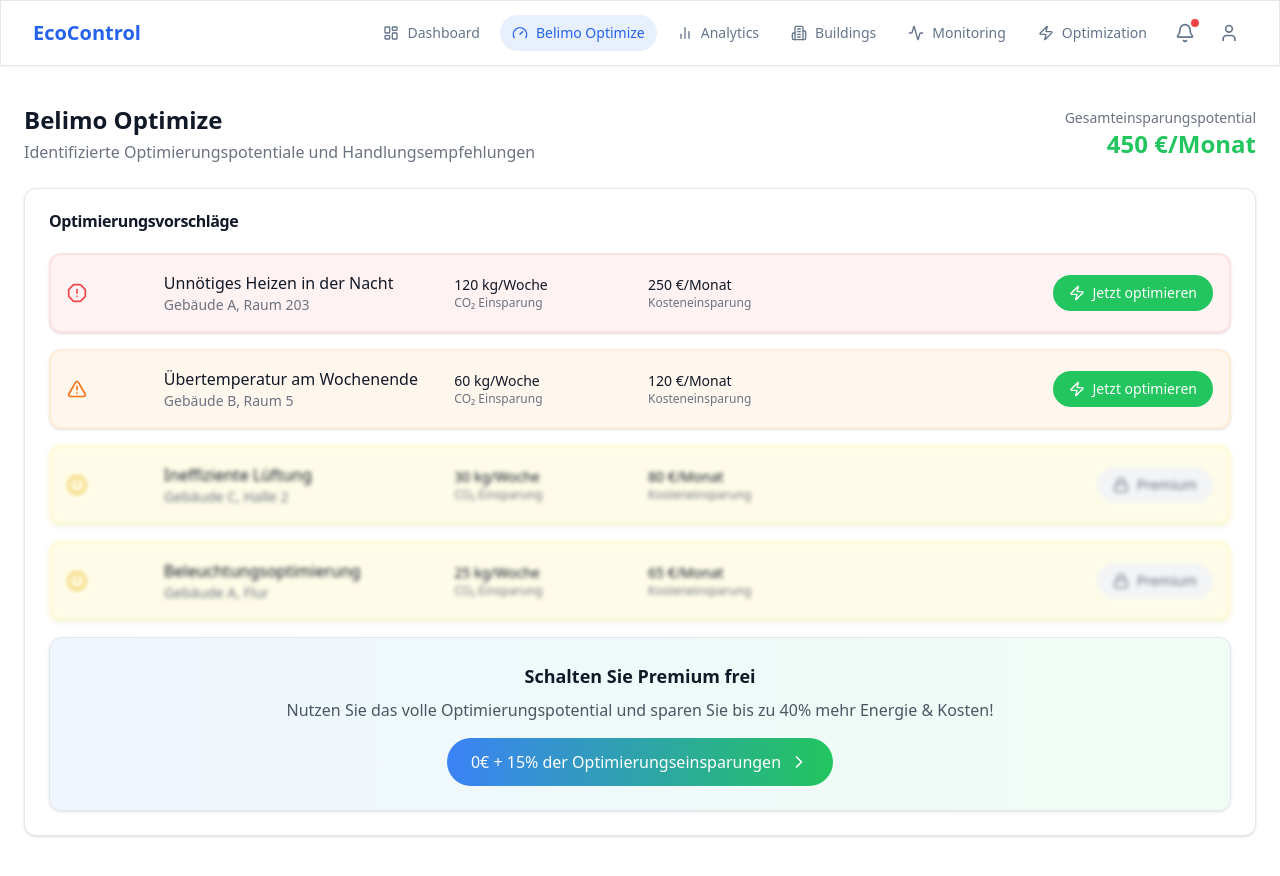
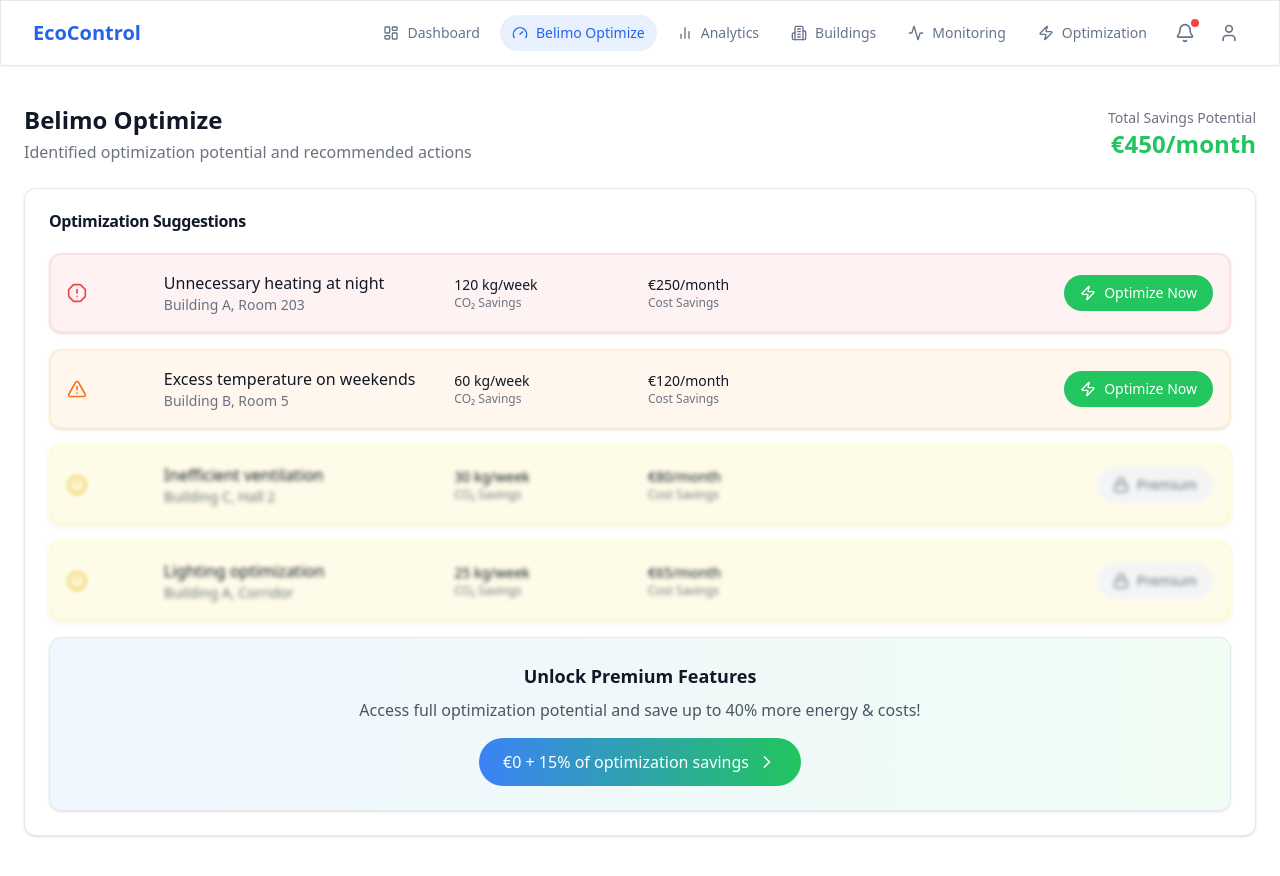
Before and after one commit to finnmglas/belimonitor, a React app: page /belimo-optimize in a window 1280 px wide. Shown: the top 876 px of the page. Built offline with nearby package versions, Linux system fonts and the light colour scheme; the HTML template or start-up script is replaced by a standard one.

Commit message:
feat: translate all content to English
- Updated all text content to English
- Translated optimization suggestions
- Updated notifications and user menu
- Translated modal content and buttons
- Maintained consistent terminology
- Improved readability for international users

```diff
--- a/src/components/layout/Header.tsx
+++ b/src/components/layout/Header.tsx
@@ -102,18 +102,18 @@
                 </motion.button>
               </DropdownMenuTrigger>
               <DropdownMenuContent align="end" className="w-72">
-                <DropdownMenuLabel>Benachrichtigungen</DropdownMenuLabel>
+                <DropdownMenuLabel>Notifications</DropdownMenuLabel>
                 <DropdownMenuSeparator />
                 <DropdownMenuItem>
                   <div className="flex flex-col">
-                    <span className="font-medium">Energieverbrauch Warnung</span>
-                    <span className="text-xs text-muted-foreground">Gebäude A überschreitet Grenzwert</span>
+                    <span className="font-medium">Energy Usage Alert</span>
+                    <span className="text-xs text-muted-foreground">Building A exceeded threshold</span>
                   </div>
                 </DropdownMenuItem>
                 <DropdownMenuItem>
                   <div className="flex flex-col">
-                    <span className="font-medium">Optimierung abgeschlossen</span>
-                    <span className="text-xs text-muted-foreground">HVAC Zeitplan aktualisiert</span>
+                    <span className="font-medium">Optimization Complete</span>
+                    <span className="text-xs text-muted-foreground">HVAC schedule updated</span>
                   </div>
                 </DropdownMenuItem>
               </DropdownMenuContent>
@@ -131,20 +131,20 @@
                 </motion.button>
               </DropdownMenuTrigger>
               <DropdownMenuContent align="end">
-                <DropdownMenuLabel>Mein Account</DropdownMenuLabel>
+                <DropdownMenuLabel>My Account</DropdownMenuLabel>
                 <DropdownMenuSeparator />
                 <DropdownMenuItem>
                   <User className="mr-2 h-4 w-4" />
-                  Profil
+                  Profile
                 </DropdownMenuItem>
                 <DropdownMenuItem>
                   <Settings2 className="mr-2 h-4 w-4" />
-                  Einstellungen
+                  Settings
                 </DropdownMenuItem>
                 <DropdownMenuSeparator />
                 <DropdownMenuItem className="text-red-600">
                   <LogOut className="mr-2 h-4 w-4" />
-                  Abmelden
+                  Logout
                 </DropdownMenuItem>
               </DropdownMenuContent>
             </DropdownMenu>
--- a/src/components/optimization/OptimizationModal.tsx
+++ b/src/components/optimization/OptimizationModal.tsx
@@ -41,7 +41,7 @@
                 )}
                 <div className="ml-4 flex-1">
                   <p className="text-gray-900 font-medium">{suggestion.text}</p>
-                  <p className="text-sm text-green-600 mt-1">Einsparung: {suggestion.savings}</p>
+                  <p className="text-sm text-green-600 mt-1">Savings: {suggestion.savings}</p>
                 </div>
               </div>
             </motion.div>
@@ -50,13 +50,13 @@
           <div className="mt-6">
             <div className="p-4 bg-gradient-to-r from-blue-50 to-green-50 rounded-lg">
               <h4 className="font-medium text-gray-900 mb-2">
-                Weitere Optimierungsvorschläge freischalten
+                Unlock More Optimization Suggestions
               </h4>
               <p className="text-sm text-gray-600 mb-4">
-                Aktivieren Sie Premium und erhalten Sie Zugriff auf alle Optimierungsmöglichkeiten
+                Activate Premium to access all optimization possibilities
               </p>
               <button className="flex items-center justify-center w-full px-4 py-2 bg-gradient-to-r from-blue-500 to-green-500 text-white rounded-full hover:from-blue-600 hover:to-green-600 transition-all">
-                <span>Premium aktivieren</span>
+                <span>Activate Premium</span>
                 <ChevronRight className="w-4 h-4 ml-2" />
               </button>
             </div>
@@ -71,25 +71,25 @@
 export default function OptimizationModal() {
   return (
     <OptimizationDetail
-      title="Unnötiges Heizen in der Nacht stoppen"
-      description="Die Analyse zeigt, dass die Heizung nachts unnötig auf hoher Temperatur läuft. Dies führt zu erheblichen Energie- und Kostenverlusten."
+      title="Stop Unnecessary Heating at Night"
+      description="Analysis shows that heating is running unnecessarily at high temperature during night hours. This leads to significant energy and cost losses."
       suggestions={[
         {
-          text: "Temperatur nachts von 24°C auf 18°C reduzieren",
-          savings: "100 kg CO₂/Woche"
+          text: "Reduce temperature at night from 24°C to 18°C",
+          savings: "100 kg CO₂/week"
         },
         {
-          text: "Timer von 19:00 bis 06:00 Uhr aktivieren",
-          savings: "20 kg CO₂/Woche"
+          text: "Activate timer from 7 PM to 6 AM",
+          savings: "20 kg CO₂/week"
         },
         {
-          text: "Intelligente Temperatursteuerung implementieren",
-          savings: "40 kg CO₂/Woche",
+          text: "Implement intelligent temperature control",
+          savings: "40 kg CO₂/week",
           isPremium: true
         },
         {
-          text: "Zonenbasierte Heizungssteuerung einrichten",
-          savings: "35 kg CO₂/Woche",
+          text: "Set up zone-based heating control",
+          savings: "35 kg CO₂/week",
           isPremium: true
         }
       ]}
--- a/src/components/optimization/OptimizationTable.tsx
+++ b/src/components/optimization/OptimizationTable.tsx
@@ -16,35 +16,35 @@
   {
     id: '1',
     priority: 'high',
-    problem: 'Unnötiges Heizen in der Nacht',
-    location: 'Gebäude A, Raum 203',
-    co2Savings: '120 kg/Woche',
-    costSavings: '250 €/Monat',
+    problem: 'Unnecessary heating at night',
+    location: 'Building A, Room 203',
+    co2Savings: '120 kg/week',
+    costSavings: '€250/month',
   },
   {
     id: '2',
     priority: 'medium',
-    problem: 'Übertemperatur am Wochenende',
-    location: 'Gebäude B, Raum 5',
-    co2Savings: '60 kg/Woche',
-    costSavings: '120 €/Monat',
+    problem: 'Excess temperature on weekends',
+    location: 'Building B, Room 5',
+    co2Savings: '60 kg/week',
+    costSavings: '€120/month',
   },
   {
     id: '3',
     priority: 'low',
-    problem: 'Ineffiziente Lüftung',
-    location: 'Gebäude C, Halle 2',
-    co2Savings: '30 kg/Woche',
-    costSavings: '80 €/Monat',
+    problem: 'Inefficient ventilation',
+    location: 'Building C, Hall 2',
+    co2Savings: '30 kg/week',
+    costSavings: '€80/month',
     isPremium: true,
   },
   {
     id: '4',
     priority: 'low',
-    problem: 'Beleuchtungsoptimierung',
-    location: 'Gebäude A, Flur',
-    co2Savings: '25 kg/Woche',
-    costSavings: '65 €/Monat',
+    problem: 'Lighting optimization',
+    location: 'Building A, Corridor',
+    co2Savings: '25 kg/week',
+    costSavings: '€65/month',
     isPremium: true,
   },
 ];
@@ -97,11 +97,11 @@
               </div>
               <div className="col-span-2">
                 <p className="text-sm font-medium text-gray-900">{item.co2Savings}</p>
-                <p className="text-xs text-gray-500">CO₂ Einsparung</p>
+                <p className="text-xs text-gray-500">CO₂ Savings</p>
               </div>
               <div className="col-span-2">
                 <p className="text-sm font-medium text-gray-900">{item.costSavings}</p>
-                <p className="text-xs text-gray-500">Kosteneinsparung</p>
+                <p className="text-xs text-gray-500">Cost Savings</p>
               </div>
               <div className="col-span-4 flex justify-end">
                 {item.isPremium ? (
@@ -115,7 +115,7 @@
                     className="flex items-center px-4 py-2 text-sm font-medium text-white bg-green-500 rounded-full hover:bg-green-600 transition-colors"
                   >
                     <Zap className="w-4 h-4 mr-2" />
-                    Jetzt optimieren
+                    Optimize Now
                   </button>
                 )}
               </div>
@@ -127,13 +127,13 @@
       <div className="mt-8 text-center">
         <Card className="p-6 bg-gradient-to-r from-blue-50 to-green-50">
           <h3 className="text-lg font-semibold text-gray-900 mb-2">
-            Schalten Sie Premium frei
+            Unlock Premium Features
           </h3>
           <p className="text-gray-600 mb-4">
-            Nutzen Sie das volle Optimierungspotential und sparen Sie bis zu 40% mehr Energie & Kosten!
+            Access full optimization potential and save up to 40% more energy & costs!
           </p>
           <div className="inline-flex items-center justify-center px-6 py-3 bg-gradient-to-r from-blue-500 to-green-500 text-white rounded-full font-medium cursor-pointer hover:from-blue-600 hover:to-green-600 transition-all">
-            <span>0€ + 15% der Optimierungseinsparungen</span>
+            <span>€0 + 15% of optimization savings</span>
             <ChevronRight className="w-5 h-5 ml-2" />
           </div>
         </Card>
--- a/src/pages/belimo-optimize/index.tsx
+++ b/src/pages/belimo-optimize/index.tsx
@@ -17,20 +17,20 @@
           <div>
             <h1 className="text-2xl font-bold text-gray-900">Belimo Optimize</h1>
             <p className="text-gray-500 mt-1">
-              Identifizierte Optimierungspotentiale und Handlungsempfehlungen
+              Identified optimization potential and recommended actions
             </p>
           </div>
           <div className="flex items-center space-x-4">
             <div className="text-right">
-              <p className="text-sm text-gray-500">Gesamteinsparungspotential</p>
-              <p className="text-2xl font-bold text-green-500">450 €/Monat</p>
+              <p className="text-sm text-gray-500">Total Savings Potential</p>
+              <p className="text-2xl font-bold text-green-500">€450/month</p>
             </div>
           </div>
         </div>
 
         <Card className="mb-6">
           <CardHeader>
-            <CardTitle>Optimierungsvorschläge</CardTitle>
+            <CardTitle>Optimization Suggestions</CardTitle>
           </CardHeader>
           <CardContent>
             <OptimizationTable />
```
